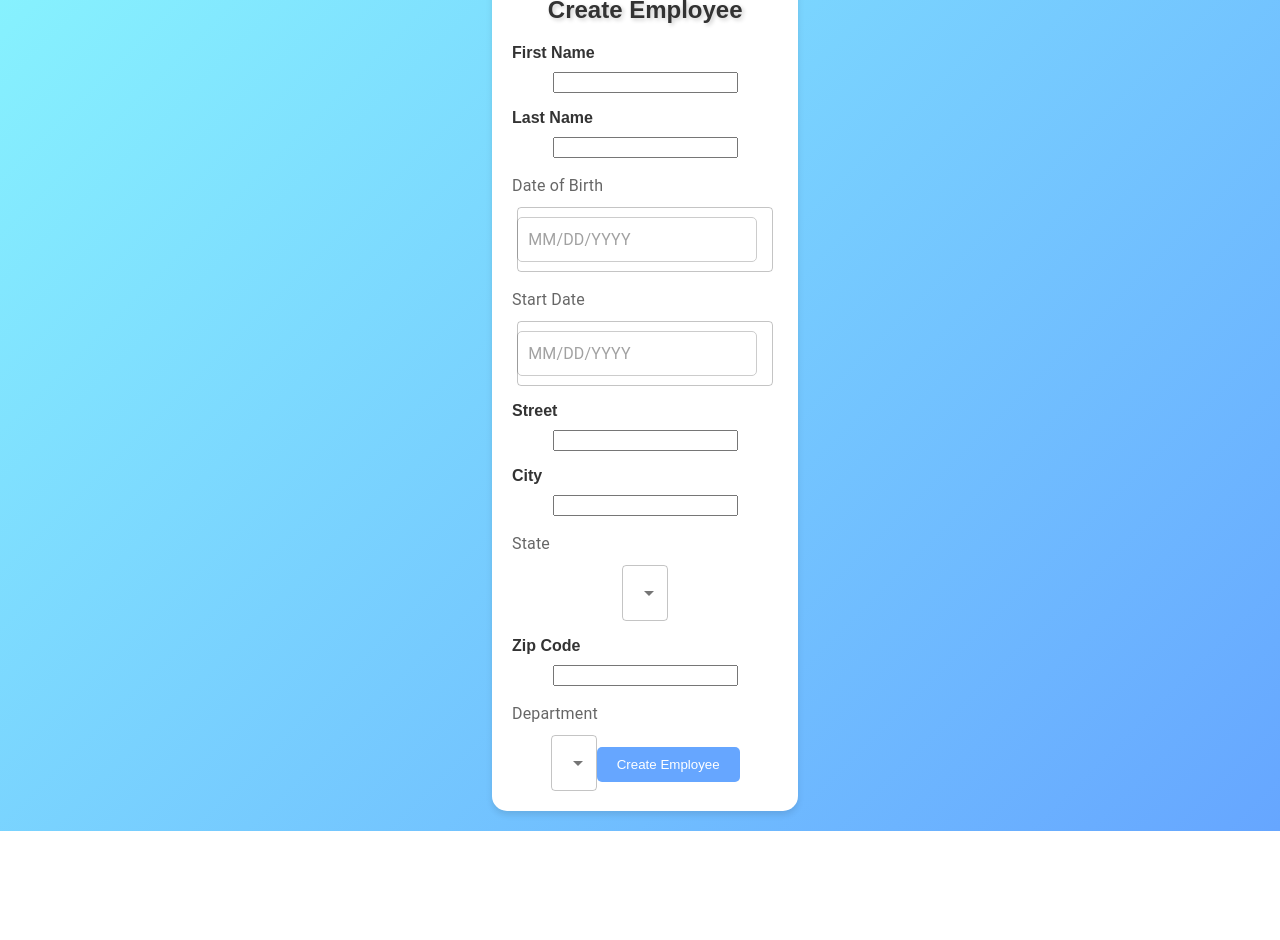
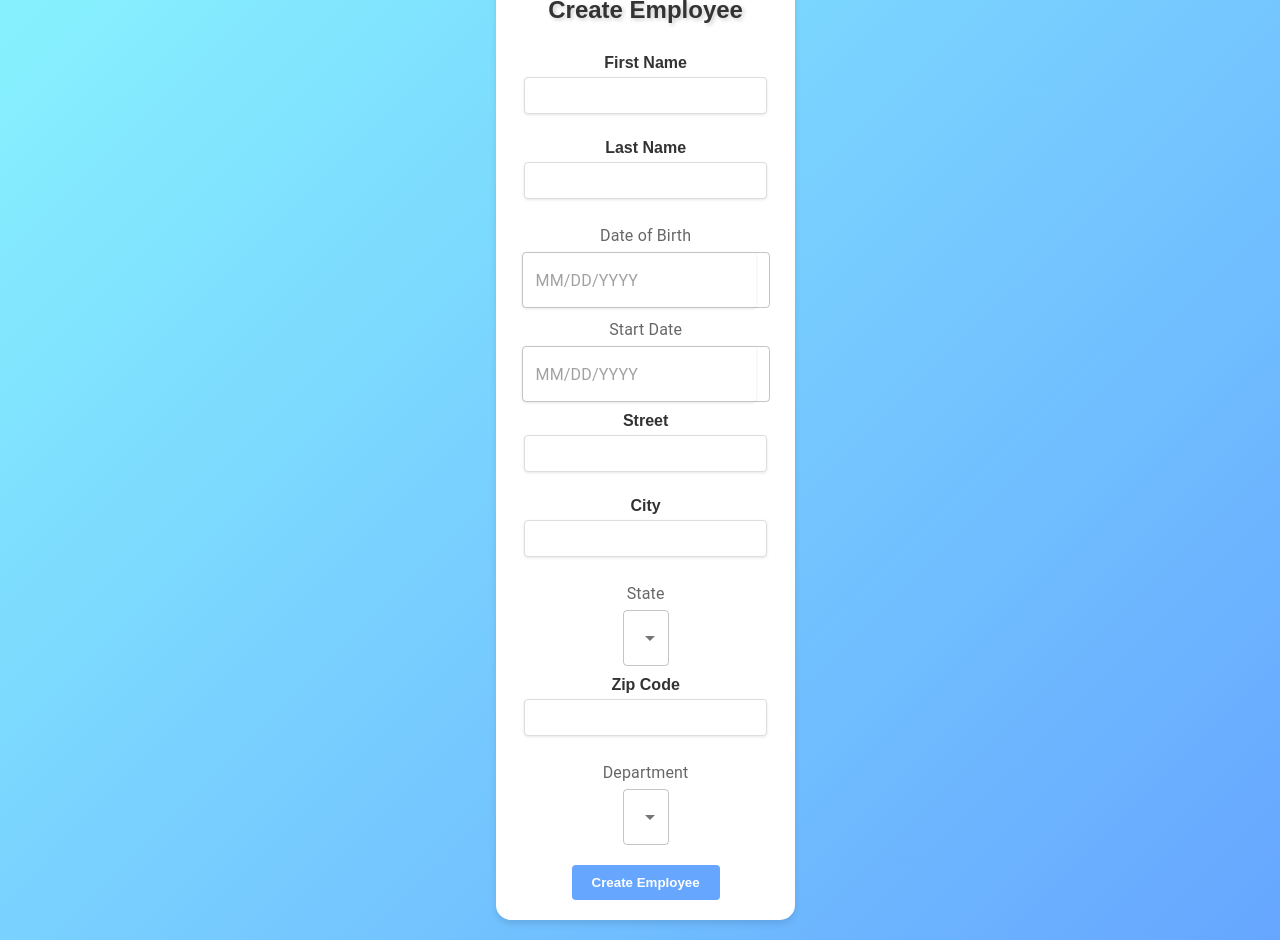
Before and after one commit to SabrinaMouginot/HRNet_P14, a React (Vite) app: page / in a window 1280 px wide. Shown: the part 160-1100 px from the top of the page. Before the commit the page ends 991 px from the top, so only its background shows below. Built offline with nearby package versions, Linux system fonts and the light colour scheme.

Commit message:
Travail de style

```diff
--- a/src/app.css
+++ b/src/app.css
@@ -49,110 +49,80 @@ a:hover {
 }
 
 /* *********** */
-/* Style des tables */
-table {
-  width: 100%;
-  border-collapse: collapse;
+/* Style du formulaire */
+form {
+  display: flex;
+  flex-direction: column;
+  align-items: center;
+}
+
+label {
+  margin-top: 10px;
+  margin-bottom: 5px;
+  font-weight: bold;
+  color: #333;
+}
+
+input, select {
+  width: 85%;
+  max-width: 300px;
+  padding: 10px;
+  margin-bottom: 15px;
+  border: 1px solid #ddd;
+  border-radius: 4px;
+  box-shadow: 0 1px 3px rgba(0, 0, 0, 0.1);
+  transition: box-shadow 0.3s ease;
+}
+
+input:focus, select:focus {
+  box-shadow: 0 0 5px rgba(102, 166, 255, 0.7);
+  border-color: #66a6ff;
+}
+
+.error-message {
+  color: red;
+  font-size: 12px;
+}
+
+.button {
   margin-top: 20px;
 }
 
-table, th, td {
-  border: 1px solid #ddd;
-  padding: 8px;
-  text-align: left;
+/* *********** */
+/* Style du bouton de soumission */
+button[type="submit"] {
+  padding: 10px 20px;
+  background-color: #66a6ff;
+  color: white;
+  border: none;
+  border-radius: 4px;
+  cursor: pointer;
+  font-weight: bold;
+  transition: background-color 0.3s ease;
 }
 
-th {
+button[type="submit"]:hover {
+  background-color: #89f7fe;
+}
+
+/* *********** */
+/* Style pour la boîte de dialogue modal */
+.MuiModal-root .MuiBox-root {
+  border-radius: 8px;
+  padding: 20px;
+}
+
+.MuiTypography-h6 {
+  text-align: center;
+}
+
+.MuiButton-root {
+  display: block;
+  margin: 0 auto;
   background-color: #66a6ff;
   color: white;
 }
 
-td {
-  background-color: rgba(255, 255, 255, 0.8);
-}
-
-/* *********** */
-/* Style des boutons */
-button, input[type="submit"] {
-  background-color: #66a6ff;
-  color: white;
-  padding: 10px 20px;
-  border: none;
-  border-radius: 5px;
-  cursor: pointer;
-  transition: background-color 0.3s ease;
-}
-
-input[type="text"],
-input[type="date"] {
-  display: flex;
-  justify-content: center;
-  width: 90%;
-  padding: 10px;
-  border: 1px solid #ccc;
-  border-radius: 5px;
-  margin-top: 10px;
-  margin-bottom: 10px;
-}
-
-.button {
-  margin-Top: 20px
-}
-
-button:hover, input[type="submit"]:hover {
+.MuiButton-root:hover {
   background-color: #89f7fe;
 }
-
-/* *********** */
-/* Style pour les labels */
-label {
-  display: block;
-  margin-top: 1rem;
-  margin-bottom: 10px;
-  font-weight: bold;
-  text-align: left;
-}
-
-/* *********** */
-/* Style pour l'adresse (pour des marges spécifiques) */
-.address {
-  margin-top: 10px;
-}
-
-/* *********** */
-/* Style pour les erreurs de formulaire */
-.error {
-  color: red;
-  font-size: 0.9em;
-}
-
-/* *********** */
-/* Styles pour la modale */
-.modal {
-  display: flex;
-  justify-content: center;
-  align-items: center;
-  position: fixed;
-  top: 0;
-  left: 0;
-  width: 100%;
-  height: 100%;
-  background-color: rgba(0, 0, 0, 0.5);
-  z-index: 1000;
-}
-
-.modal-content {
-  background-color: #fff;
-  padding: 20px;
-  border-radius: 5px;
-  text-align: center;
-  position: relative;
-}
-
-.close {
-  position: absolute;
-  top: 10px;
-  right: 15px;
-  cursor: pointer;
-  font-size: 20px;
-}
--- a/src/components/MyForm.jsx
+++ b/src/components/MyForm.jsx
@@ -180,7 +180,9 @@ function MyForm() {
             {errors.department && <p className="error-message">{errors.department.message}</p>}
 
             {/* Soumission du formulaire */}
-            <button type="submit">Create Employee</button>
+            <div className="button">
+                <button type="submit">Create Employee</button>
+            </div>
         </form>
     );
 }
```
